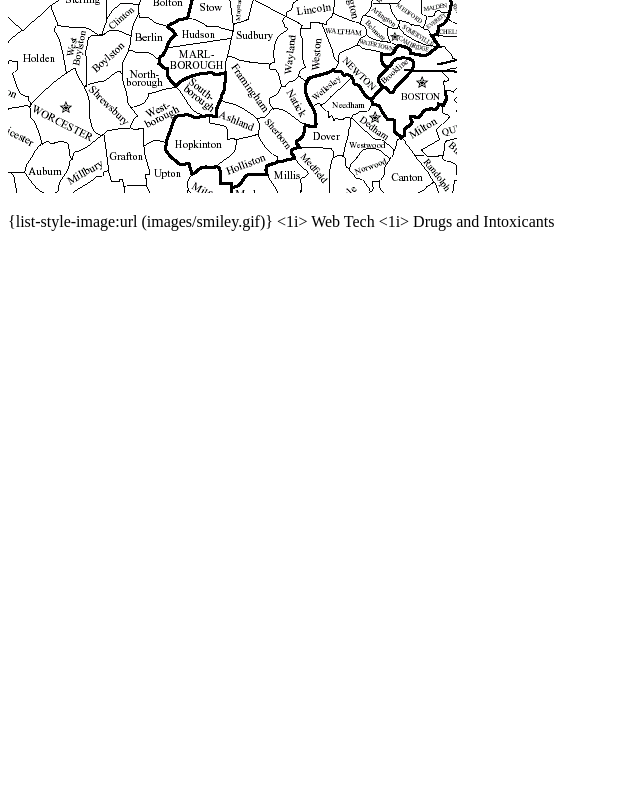
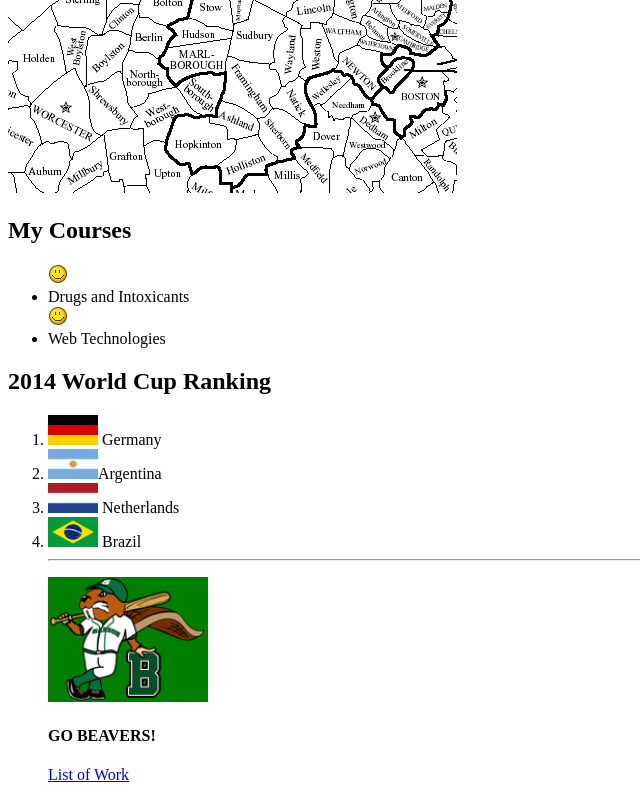
Before and after one commit to ebresnahan1/Web--tech, a plain HTML site: page classwork/CS04 In class.htm in a window 1280 px wide. Shown: the part 364-1164 px from the top of the page, without its empty margins (0-640 px from the left). Before the commit the page ends 800 px from the top, so only its background shows below. Drawn offline with Linux system fonts and the light colour scheme.

Commit message:
CS04 updated

```diff
--- a/classwork/CS04 In class.htm
+++ b/classwork/CS04 In class.htm
@@ -16,10 +16,30 @@
                 <area shape="rect" coords="338,314, 360,373" href="http://www.newtonma.gov/" alt="Newton" title="Newton" target="blank">
         <img src="images/Middlesex.gif" usemap="#Middlesex" alt="Map of Middlesex" title="clickable map" />
         </p>
-        <u1>{list-style-image:url (images/smiley.gif)}
-                <1i> Web Tech </1i>
-                <1i> Drugs and Intoxicants </1i>
-        </u1>
+
+<h2> My Courses</h2>
+        <ul>
+        <img src="images/smiley.gif"/>
+        <li>Drugs and Intoxicants</li>
+        <img src="images/smiley.gif"/>
+        <li>Web Technologies</li>
+        </ul>
+
+<h2> 2014 World Cup Ranking</h2>
+<ol>
+        <li> <img src="images/Germany.png" alt="Germany" title="Germany" height="30" width="50"/> Germany</li>
+        <li><img src="images/Argentina.png" alt="Argentina" title="Argentina" height="30" width="50"/>Argentina</li>
+        <li><img src="images/Netherlands.png" alt="Netherlands" title="Netherlands" height="30" width="50"/> Netherlands</li>
+        <li><img src="images/Brazil.png" alt="Brazil" title="Brazil" height="30" width="50"/> Brazil</li>
+        <hr>
+<p id="p1"> <img src="images/beaver.jpg" alt="Babson Beaver" title="Babson Beaver" height="125" width="160"/></p>
+
+<h4> GO BEAVERS!</h4>
+<a href="low.htm" target="_blank">List of Work</a>
+</ol>
 </body>
 
 </html>
+</body>
+
+</html>
```
Also changed, not shown: classwork/images/Argentina.png (added), classwork/images/Brazil.png (added), classwork/images/Germany.png (added), classwork/images/Netherlands.png (added), classwork/images/beaver.jpg (added).
